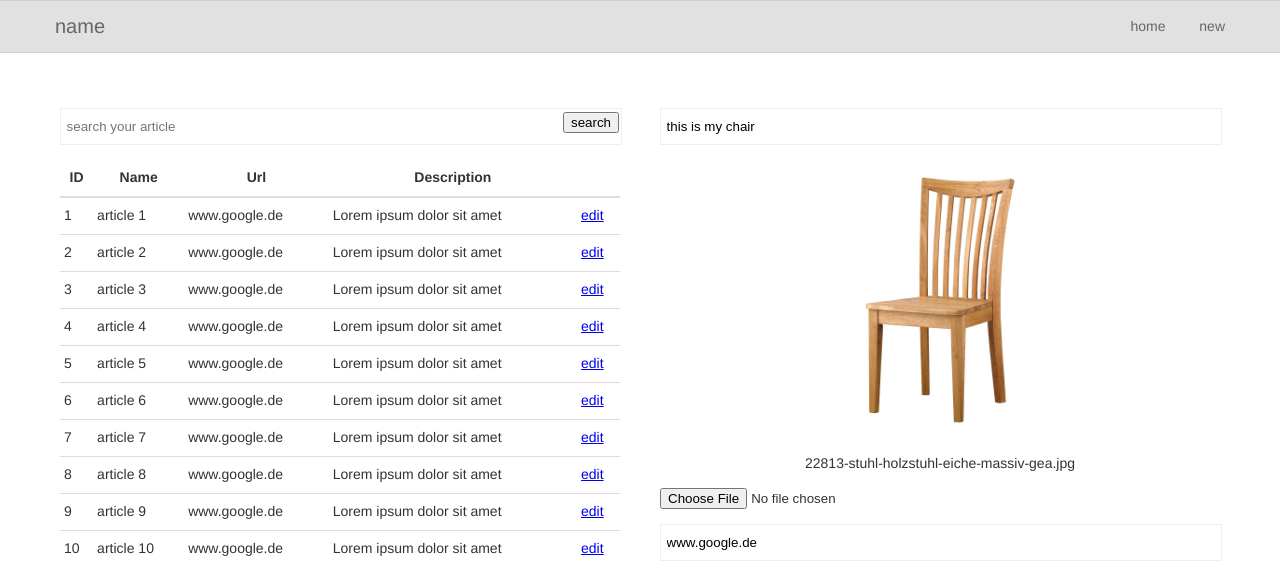
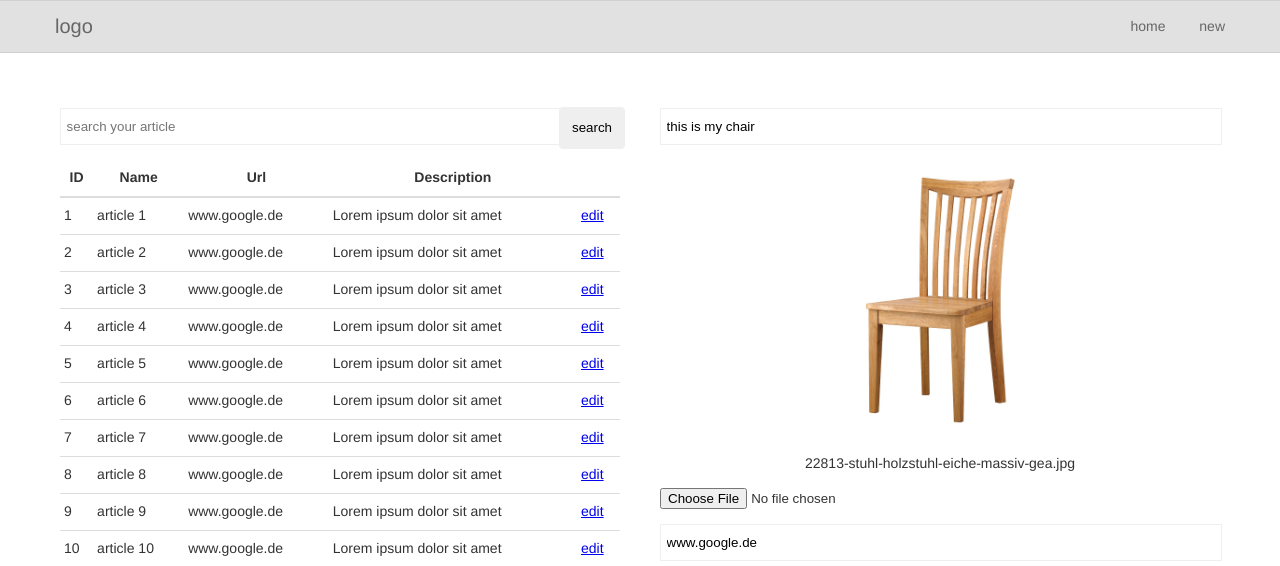
Before and after one commit to schubalibre/mme, a PHP site: page / in a window 1280 px wide. Shown: the top 566 px of the page. Run offline with PHP 8.4, Linux system fonts and the light colour scheme; some libraries are stand-ins or nearby versions.

Commit message:
searchbar and button changed

```diff
--- a/css/main.css
+++ b/css/main.css
@@ -68,6 +68,15 @@ textarea:focus {
   border-color: #999;
 }
 
+input[type=submit],
+input[type=reset]{
+  display: inline-block;
+  padding: 6px 12px;
+  cursor: pointer;
+  border: 1px solid transparent;
+  border-radius: 4px;
+}
+
 /********************************header css*************************************/
 
 header a{
@@ -120,8 +129,8 @@ header nav{
 
 #search input[type=submit]{
   position: absolute;
-  top: 4px;
-  right: 1px;
+  top: -1px;
+  right: -5px;
   line-height: 28px;
 }
 
@@ -162,15 +171,6 @@ table td {
   text-align: center;
 }
 
-.btn-group input[type=submit],
-.btn-group input[type=reset]{
-  display: inline-block;
-  padding: 6px 12px;
-  cursor: pointer;
-  border: 1px solid transparent;
-  border-radius: 4px;
-}
-
 .btn-group input[type=submit]:hover{
   color:#fff;
   background-color: green;
--- a/index.html
+++ b/index.html
@@ -9,7 +9,7 @@
       <header>
         <div class="content">
           <div class="nav-name">
-            <a href="">name</a>
+            <a href="">logo</a>
           </div>
           <nav>
             <a href="#">home</a>
```
